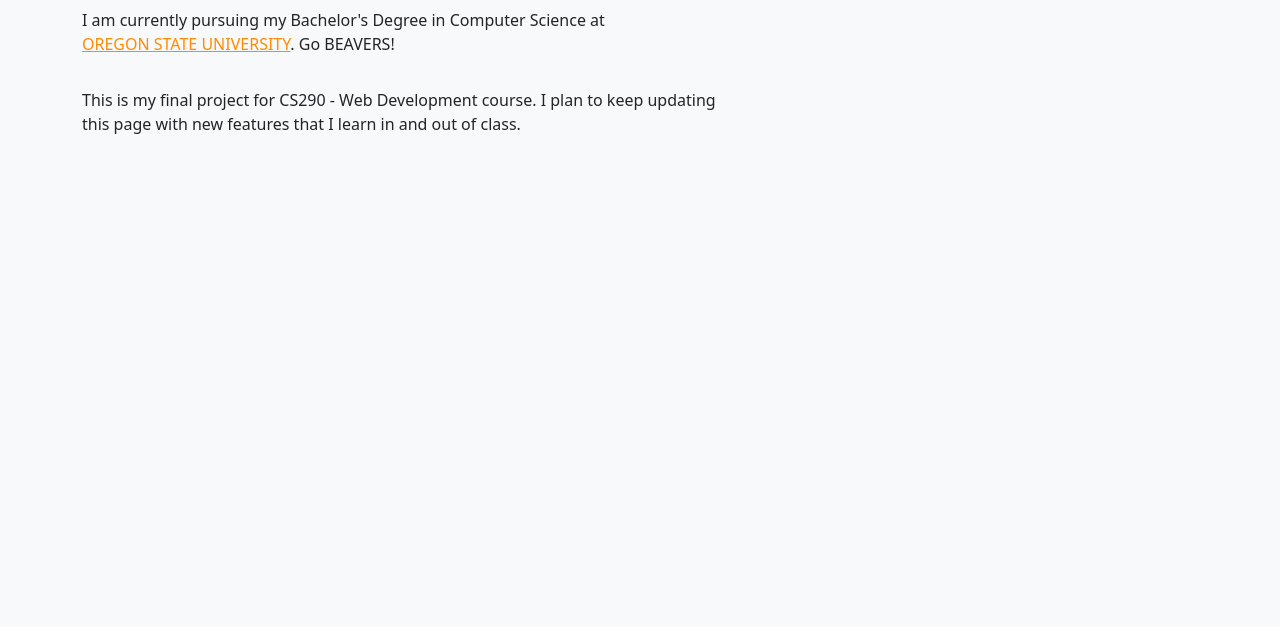
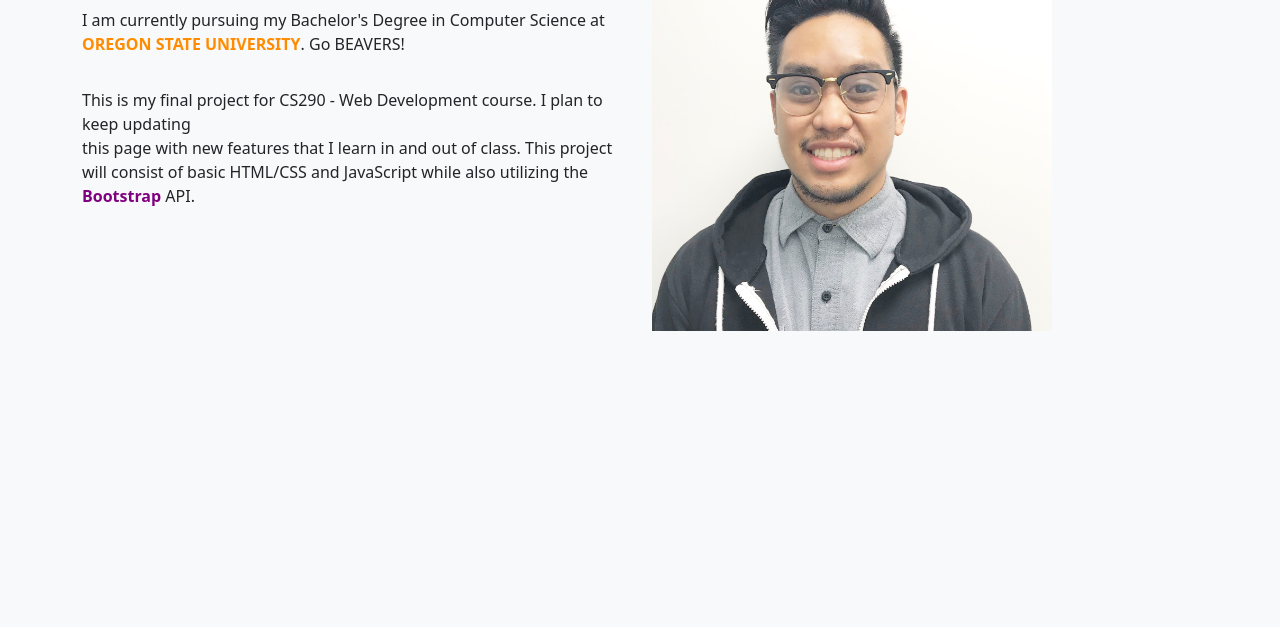
Before and after one commit to jeromepchavez/project-chavez-jerome, a plain HTML site: page index.html in a window 1280 px wide. Shown: the part 173-800 px from the top of the page. Drawn offline with nearby package versions, Linux system fonts and the light colour scheme.

Commit message:
Added profile picture to homepage and changed some layouts of the text

```diff
--- a/index.html
+++ b/index.html
@@ -38,20 +38,31 @@
         </div>
     </nav>
     <div class="container">
-        <div class="d-flex justify-content-center mt-5">
+        <div class="row align-items-start">
+            <div class="col">
+                <div class="d-flex justify-content-center mt-5 col">
                     <h1><img class="emoji-wave" src="images/hand-wave-emoji.png"> I'm Jerome.</h1>
                 </div>
                 <div class="d-flex justify-content-start mt-3">
                     <p>
                         I am currently pursuing my Bachelor's Degree in Computer Science at <br>
-                <a class="school-link" href="https://eecs.oregonstate.edu/">OREGON STATE UNIVERSITY</a>. Go BEAVERS!
+                        <a class="school link" href="https://eecs.oregonstate.edu/">OREGON STATE UNIVERSITY</a>. Go
+                        BEAVERS!
                     </p>
                 </div>
                 <div class="d-flex justify-content-start mt-3">
                     <p>
                         This is my final project for CS290 - Web Development course. I plan to keep updating<br>
                         this page with new features that I learn in and out of class.
+                        This project will consist of basic HTML/CSS and JavaScript
+                        while also utilizing the <a class="bootstrap link"
+                            href="https://getbootstrap.com/">Bootstrap</a> API.<br>
                     </p>
+                </div>
+            </div>
+            <div class="col mt-5">
+                <img class="profile-pic" src="images/jerome-professional.JPG">
+            </div>
         </div>
     </div>
 </body>
--- a/styles.css
+++ b/styles.css
@@ -6,6 +6,16 @@
 .emoji-wave {
     width: 50px;
     height: 50px;
+}
+
+.profile-pic {
+    width: 400px;
+    height: 400px;
+}
+
+.link {
+    text-decoration: none;
+    font-weight: bold;
 }
 
 .navbar .navbar-nav {
@@ -17,8 +27,12 @@
     text-align: center;
 }
 
-.school-link {
+.school {
     color: darkorange;
+}
+
+.bootstrap {
+    color: purple;
 }
 
 .bio-text {
```
Also changed, not shown: images/jerome-professional.JPG (added), 1 other file. Lines whose indentation alone changed are shown as unchanged.
